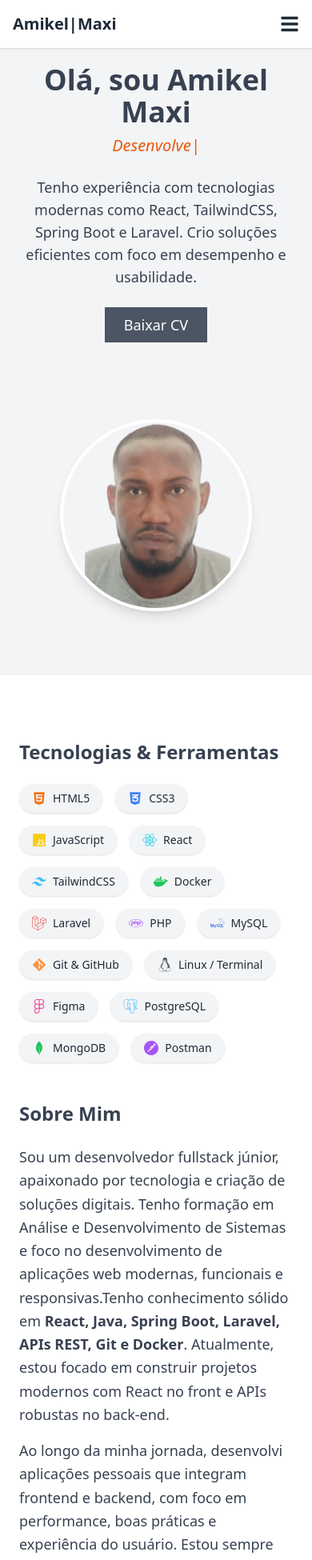
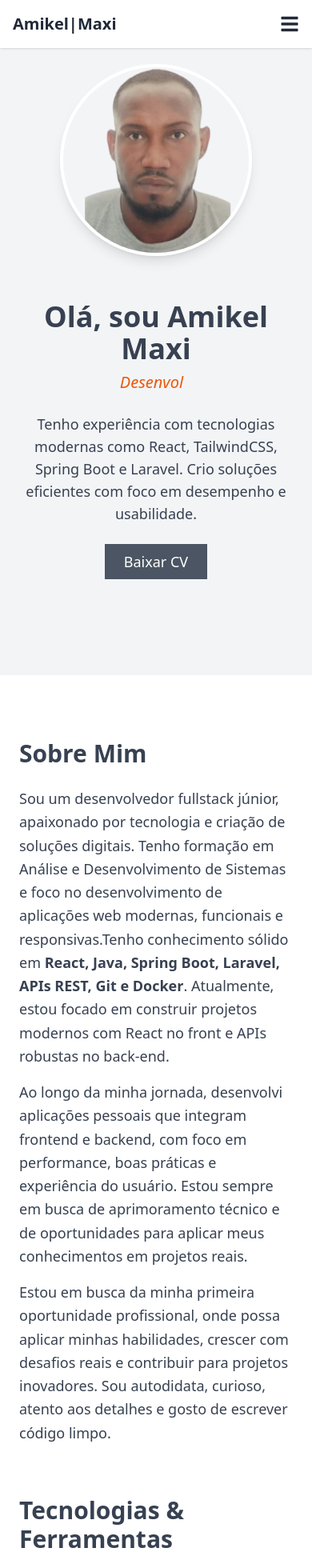
Before and after one commit to maxiamikel19/portfolio, a React (Vite) app: page / in a window 390 px wide. Shown: the top 1950 px of the page at 80% size. Built offline with nearby package versions, Linux system fonts and the light colour scheme.

Commit message:
Ajustes mobile

```diff
--- a/src/App.jsx
+++ b/src/App.jsx
@@ -3,6 +3,7 @@ import Hero from "./components/Hero";
 import About from "./components/About";
 import Projects from "./components/Projects";
 import Contact from "./components/Contact";
+import Certificates from "./components/Certificates";
 import Footer from "./components/Footer";
 
 const App = () => {
@@ -12,7 +13,7 @@ const App = () => {
       <Hero />
       <About />
       <Projects />
-
+      <Certificates />
       <Contact />
       <Footer />
     </div>
--- a/src/components/About.jsx
+++ b/src/components/About.jsx
@@ -40,9 +40,9 @@ const skills = [
 const About = () => {
   return (
     <section id="about" className="px-6 py-20 bg-white md:px-20">
-      <div className="flex flex-col items-start max-w-6xl gap-12 mx-auto md:flex-row">
+      <div className="flex flex-col-reverse items-start max-w-6xl gap-12 mx-auto md:flex-row">
         <div className="w-full md:w-1/2">
-          <h3 className="mb-6 text-2xl font-bold text-gray-700">
+          <h3 className="mb-6 text-3xl font-bold text-gray-700">
             Tecnologias & Ferramentas
           </h3>
           <div className="flex flex-wrap gap-4">
@@ -59,7 +59,7 @@ const About = () => {
         </div>
 
         <div className="w-full md:w-1/2">
-          <h3 className="mb-6 text-2xl font-bold text-gray-700">Sobre Mim</h3>
+          <h3 className="mb-6 text-3xl font-bold text-gray-700">Sobre Mim</h3>
           <p className="mb-4 text-lg leading-relaxed text-gray-700">
             Sou um desenvolvedor fullstack j&uacute;nior, apaixonado por
             tecnologia e cria&ccedil;&atilde;o de solu&ccedil;&otilde;es
--- a/src/components/Hero.jsx
+++ b/src/components/Hero.jsx
@@ -5,7 +5,7 @@ const Hero = () => {
   return (
     <section
       id="home"
-      className="flex flex-col items-center justify-between min-h-screen px-6 py-20 bg-gray-100 md:flex-row md:px-20"
+      className="flex flex-col-reverse items-center justify-between min-h-screen px-6 py-20 bg-gray-100 md:flex-row md:px-20"
     >
       <div className="mb-10 text-center md:w-1/2 md:mb-0 md:text-left">
         <h1 className="mb-2 text-4xl font-bold text-gray-700 md:text-5xl">
```
